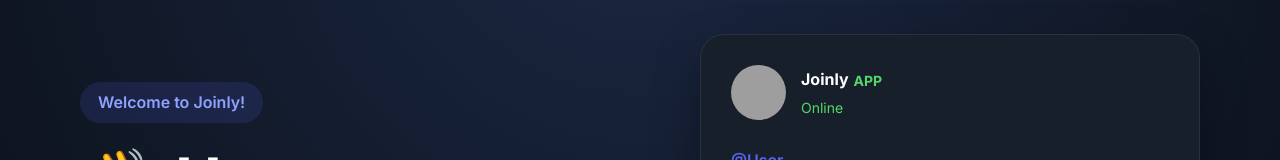
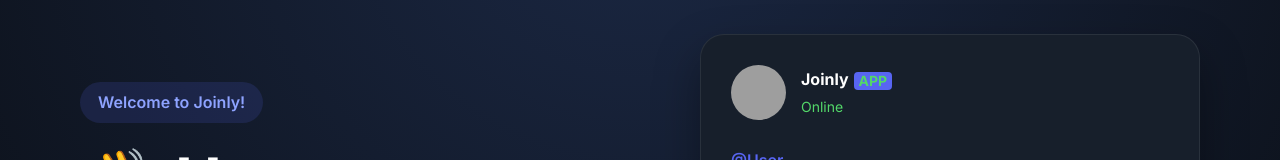
Before and after one commit to joinlybot/joinlywebsite, a plain HTML site: page index.html in a window 1280 px wide. Shown: the part 136-296 px from the top of the page. Drawn offline with Linux system fonts and the light colour scheme; grey boxes are pictures that could not be loaded.

Commit message:
Update style.css

```diff
--- a/css/style.css
+++ b/css/style.css
@@ -1589,6 +1589,33 @@ code{
     white-space:nowrap;
 
 }
+
+
+
+
+
+.app-badge{
+
+    background:#5865f2;
+
+    color:white;
+
+    font-size:11px;
+
+    padding:2px 5px;
+
+    border-radius:4px;
+
+    display:inline-flex;
+
+    align-items:center;
+
+    line-height:1;
+
+    white-space:nowrap;
+
+}
+
 
 
 
```
